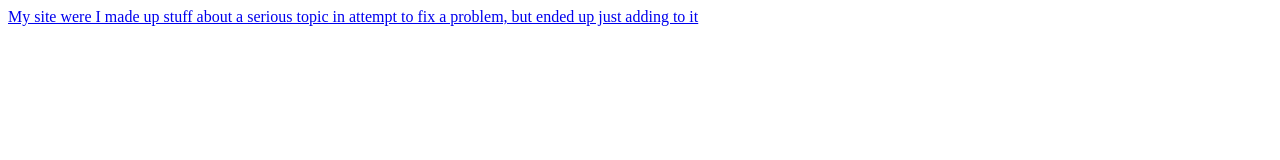
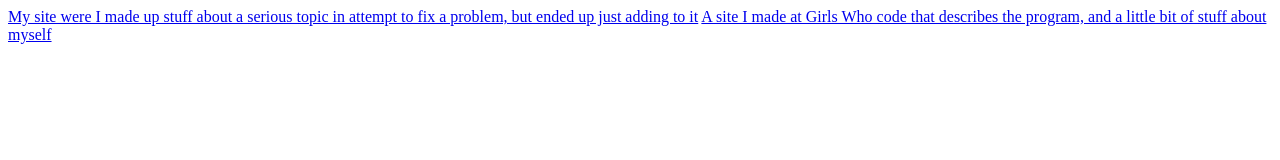
Before and after one commit to rivka99/rivka99.github.io, a plain HTML site: page index.html in a window 1280 px wide. Drawn offline with Linux system fonts and the light colour scheme.

Commit message:
Update index.html

```diff
--- a/index.html
+++ b/index.html
@@ -4,7 +4,7 @@
 <head>
 <title>my sites-all</title>
 <a href="propsite.html"> My site were I made up stuff about a serious topic in attempt to fix a problem, but ended up just adding to it</a>
-
+<a href="firsthtml.html"> A site I made at Girls Who code that describes the program, and a little bit of stuff about myself</a>
 
 </head>
 <body>
```
